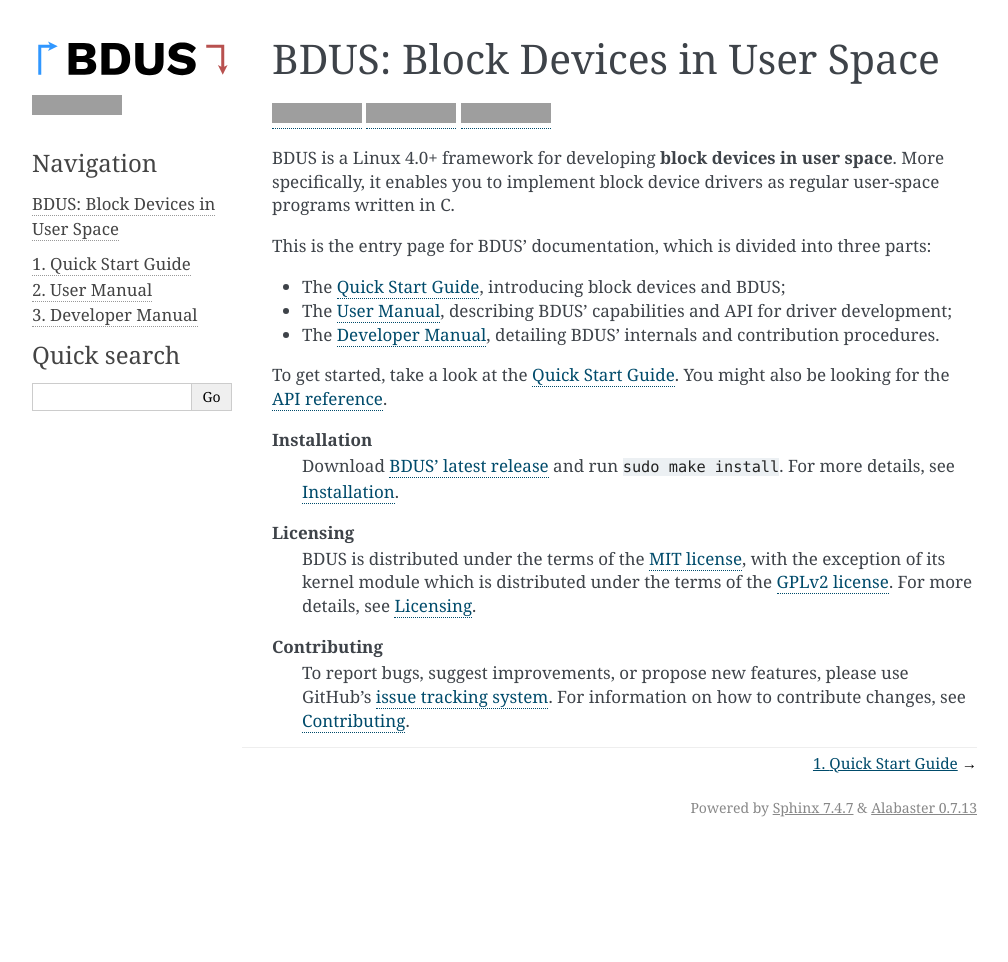
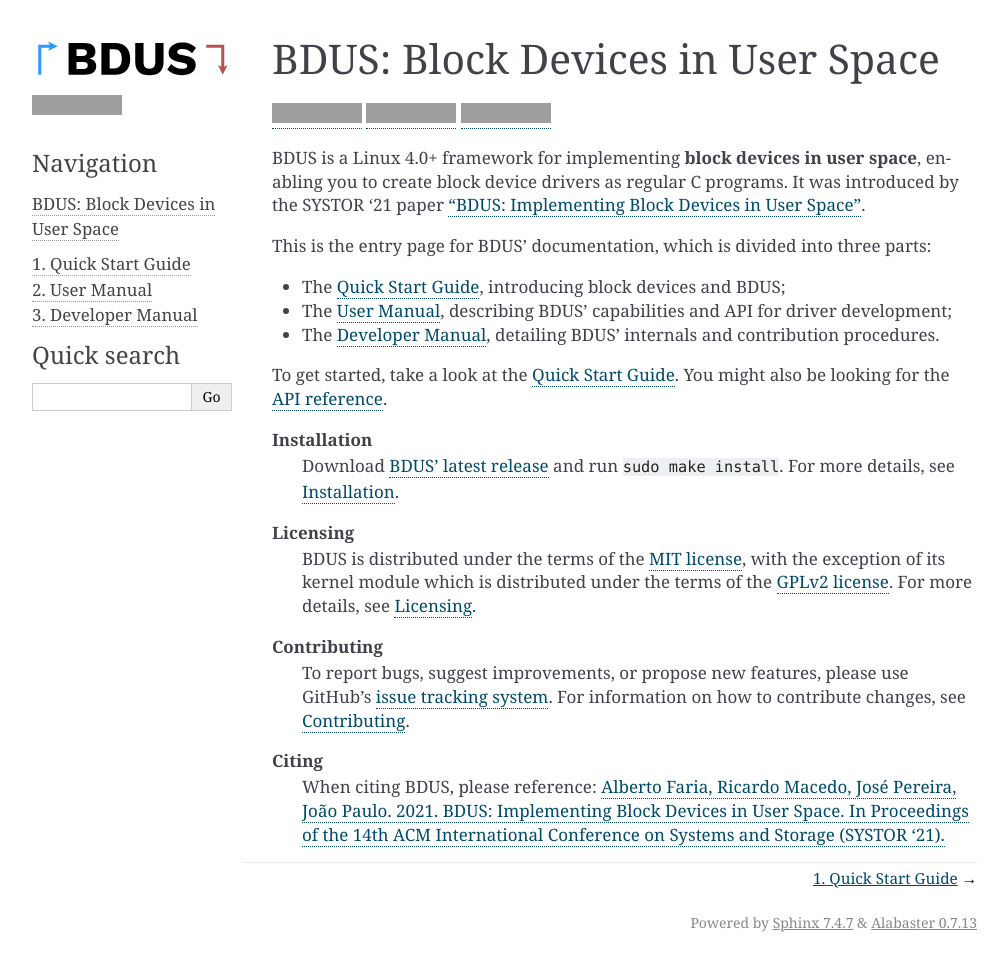
Before and after one commit to albertofaria/bdus, a Sphinx documentation site: the page built from docs/index.rst, in a window 1280 px wide and 962 px high, cut to the strip 0-962 px from the top of the window. Shown: the whole strip, without its empty margins (133-1141 px from the left). Built offline with Sphinx 7.4.7, drawn with Linux system fonts in a browser that asks for light colours; the version number could not be read and is left out; grey boxes are pictures that could not be loaded.

Commit message:
README, docs: Reference the SYSTOR '21 paper

```diff
--- a/docs/index.rst
+++ b/docs/index.rst
@@ -5,8 +5,8 @@
 
 |build-badge| |version-badge| |license-badge|
 
-BDUS is a Linux 4.0+ framework for developing **block devices in user space**.
-More specifically, it enables you to implement block device drivers as regular user-space programs written in C.
+BDUS is a Linux 4.0+ framework for implementing **block devices in user space**, enabling you to create block device drivers as regular C programs.
+It was introduced by the SYSTOR '21 paper `"BDUS: Implementing Block Devices in User Space" <https://doi.org/10.1145/3456727.3463768>`_.
 
 This is the entry page for BDUS' documentation, which is divided into three parts:
 
@@ -29,6 +29,10 @@
     To report bugs, suggest improvements, or propose new features, please use GitHub's `issue tracking system <https://github.com/albertofaria/bdus/issues>`_.
     For information on how to contribute changes, see :ref:`contributing`.
 
+**Citing**
+  When citing BDUS, please reference:
+  `Alberto Faria, Ricardo Macedo, José Pereira, João Paulo. 2021. BDUS: Implementing Block Devices in User Space. In Proceedings of the 14th ACM International Conference on Systems and Storage (SYSTOR '21). <https://doi.org/10.1145/3456727.3463768>`_
+
 .. .......................................................................... ..
 
 .. toctree::
```
Also changed, not shown: README.md (+13 -2 lines).
